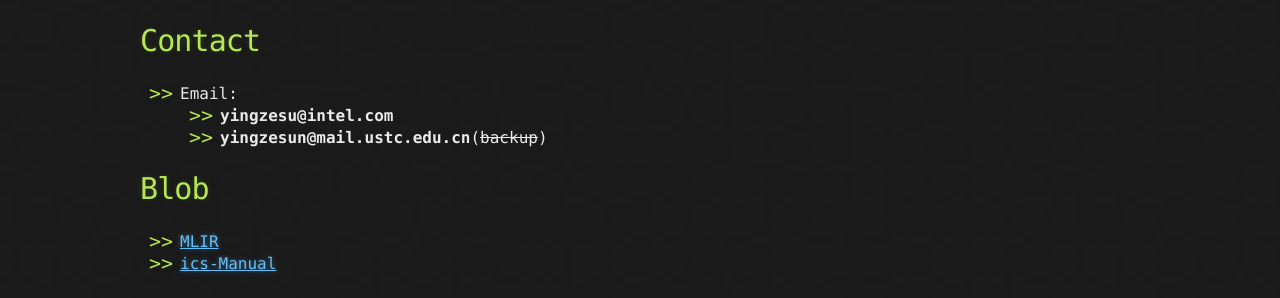
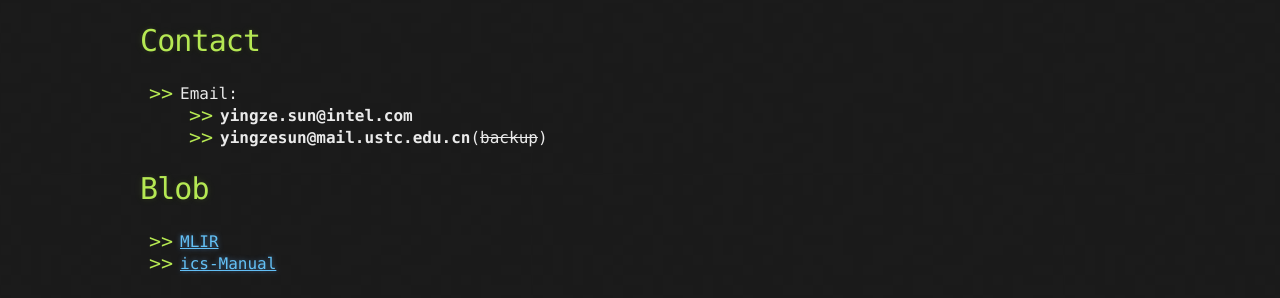
Before and after one commit to nops1ed/yingzesun.github.io, a Jekyll site: the page built from index.md, in a window 1280 px wide. Shown: the part 358-656 px from the top of the page. Built offline with Jekyll 4.4.1, drawn with Linux system fonts in a browser that asks for light colours; the repository's description, which GitHub fills in, is left out; our own code applies the rules of GitHub Pages for plain Markdown files.

Commit message:
fix bugs

```diff
--- a/index.md
+++ b/index.md
@@ -10,7 +10,7 @@ Right now, I'm working on some cool project related to `LLM and AI compiler`.
 
 # Contact
 - Email:
-  - **yingzesu@intel.com**
+  - **yingze.sun@intel.com**
   - **yingzesun@mail.ustc.edu.cn**(~~backup~~)
 
 
```
